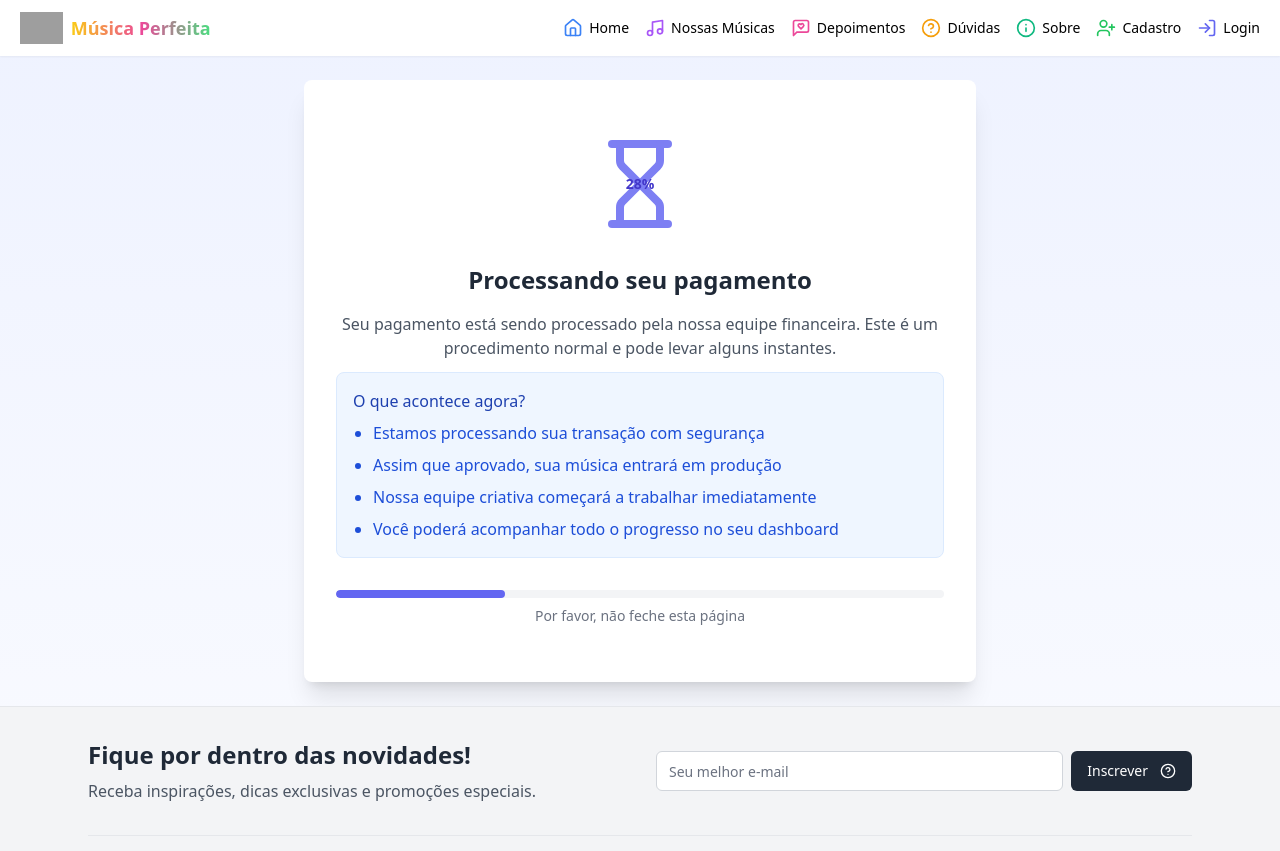
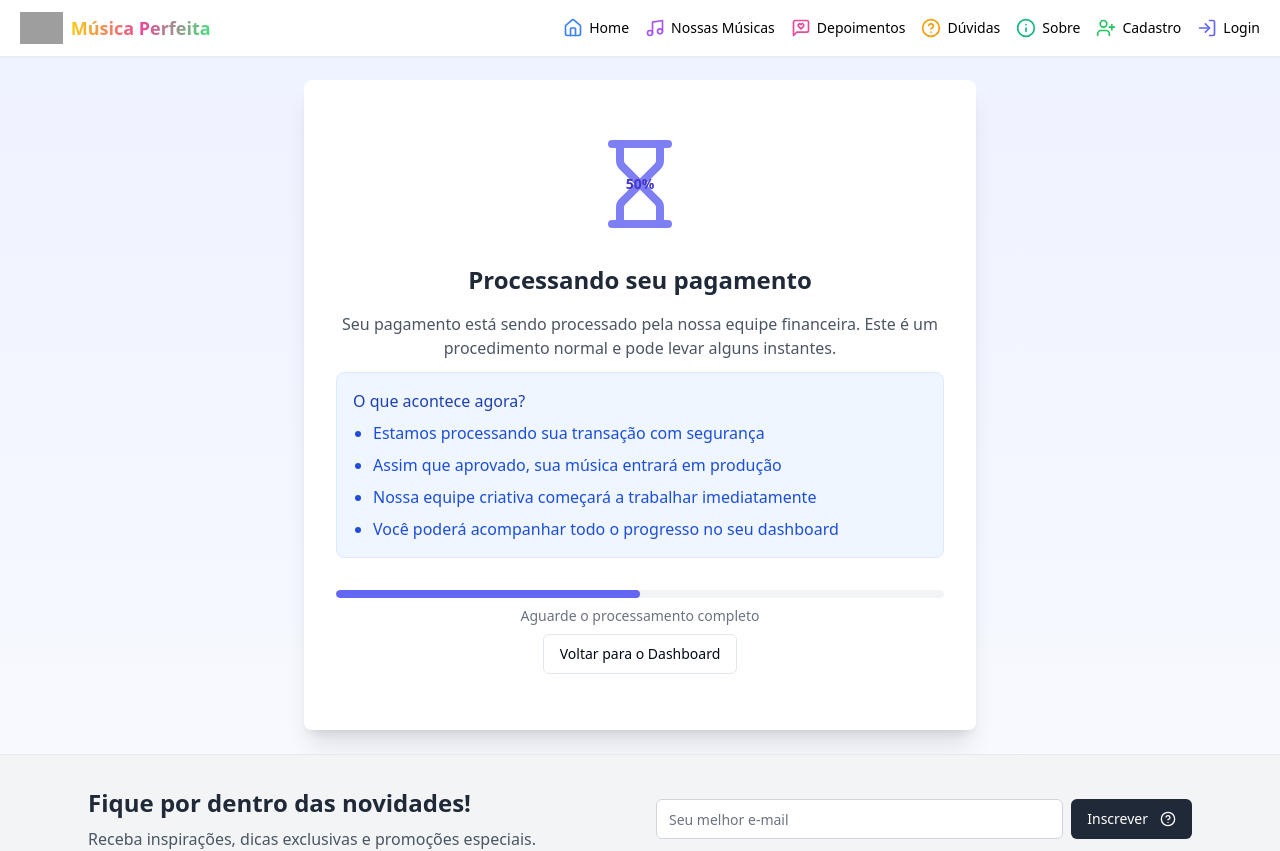
Before and after one commit to investdfs/musica-perfeita, a React (Vite) app: page /processando-pagamento in a window 1280 px wide. Shown: the top 851 px of the page. Built offline with nearby package versions, Linux system fonts and the light colour scheme; grey boxes are pictures that could not be loaded.

Commit message:
Fix critical payment processing error
- Corrected the processing-payment page to remove the timer and automatic redirection.
- Fixed a bug where a specific div was incorrectly displayed across all user accounts.

```diff
--- a/src/components/dashboard/MusicPreviewPlayer.tsx
+++ b/src/components/dashboard/MusicPreviewPlayer.tsx
@@ -1,5 +1,5 @@
 
-import { useState, useEffect } from "react";
+import { useState, useEffect, useRef } from "react";
 import { Button } from "@/components/ui/button";
 import { Download, Music, PlayCircle, PauseCircle, ExternalLink, Lock } from "lucide-react";
 import { toast } from "@/hooks/use-toast";
@@ -23,6 +23,7 @@ const MusicPreviewPlayer = ({
   const [isPlaying, setIsPlaying] = useState(false);
   const [audioElement, setAudioElement] = useState<HTMLAudioElement | null>(null);
   const [isSoundCloud, setIsSoundCloud] = useState(false);
+  const audioRef = useRef<HTMLAudioElement | null>(null);
   const navigate = useNavigate();
 
   const isPaid = paymentStatus === 'completed';
@@ -34,7 +35,16 @@ const MusicPreviewPlayer = ({
   );
 
   useEffect(() => {
-    if (previewUrl && (previewUrl.includes('soundcloud.com') || previewUrl.includes('api.soundcloud.com'))) {
+    if (!previewUrl) return;
+
+    // Limpar o efeito anterior
+    if (audioRef.current) {
+      audioRef.current.pause();
+      audioRef.current.src = '';
+      audioRef.current.removeEventListener('ended', () => setIsPlaying(false));
+    }
+
+    if (previewUrl.includes('soundcloud.com') || previewUrl.includes('api.soundcloud.com')) {
       setIsSoundCloud(true);
     } else {
       setIsSoundCloud(false);
@@ -42,6 +52,7 @@ const MusicPreviewPlayer = ({
         const audio = new Audio(previewUrl);
         audio.addEventListener('ended', () => setIsPlaying(false));
         setAudioElement(audio);
+        audioRef.current = audio;
 
         return () => {
           audio.pause();
--- a/src/pages/Dashboard.tsx
+++ b/src/pages/Dashboard.tsx
@@ -30,7 +30,12 @@ const Dashboard = ({ userProfile, onLogout }: DashboardProps) => {
     handleCancelRequestForm
   } = useDashboard();
 
-  // Renderizar o painel de controle de pedidos sempre, conforme solicitado
+  // Verificar que o pedido tem previewUrl e que tem uma string válida
+  const shouldShowPreview = hasPreviewUrl &&
+                           userRequests[0]?.preview_url &&
+                           typeof userRequests[0]?.preview_url === 'string' &&
+                           userRequests[0]?.preview_url.trim() !== '';
+
   return (
     <div className="min-h-screen bg-gradient-to-tr from-blue-50 via-indigo-50 to-white animate-gradient-background">
       <div className="animated-shapes">
@@ -55,13 +60,14 @@ const Dashboard = ({ userProfile, onLogout }: DashboardProps) => {
             isLoading={isLoading}
           />
 
-          {/* Player de prévia de música, mostrado apenas se há uma prévia */}
-          {hasPreviewUrl && !showNewRequestForm && (
+          {/* Player de prévia de música, mostrado apenas se há uma prévia válida */}
+          {shouldShowPreview && !showNewRequestForm && (
             <MusicPreviewPlayer
               previewUrl={userRequests[0]?.preview_url || ''}
               fullSongUrl={userRequests[0]?.full_song_url}
               isCompleted={hasCompletedRequest}
               paymentStatus={userRequests[0]?.payment_status || 'pending'}
+              requestId={userRequests[0]?.id}
             />
           )}
 
--- a/src/pages/ProcessandoPagamento.tsx
+++ b/src/pages/ProcessandoPagamento.tsx
@@ -1,31 +1,18 @@
 
-import { useEffect, useState } from "react";
+import { useState } from "react";
 import { useNavigate } from "react-router-dom";
 import { Hourglass } from "lucide-react";
 import Header from "@/components/Header";
 import Footer from "@/components/Footer";
-import { Skeleton } from "@/components/ui/skeleton";
+import { Button } from "@/components/ui/button";
 
 const ProcessandoPagamento = () => {
-  const [elapsedTime, setElapsedTime] = useState(0);
+  const [elapsedTime, setElapsedTime] = useState(50); // Fixar em 50% para mostrar que está em processamento
   const navigate = useNavigate();
 
-  // Simulando tempo de processamento para demonstração
-  useEffect(() => {
-    const timer = setInterval(() => {
-      setElapsedTime((prev) => {
-        if (prev >= 100) {
-          clearInterval(timer);
-          // Após atingir 100%, redirecionamos para a página de confirmação
-          navigate("/confirmacao-g4bytw2tub6cfk76iigyja4q35w9d8sseqbi5hnxsh8r6ikzx8cd6kc8ijxbx2726wwt777t4vfm64zhn");
-          return 100;
-        }
-        return prev + 1;
-      });
-    }, 200); // Incrementa a cada 200ms para demonstração
-
-    return () => clearInterval(timer);
-  }, [navigate]);
+  const handleBackToDashboard = () => {
+    navigate("/dashboard");
+  };
 
   return (
     <div className="min-h-screen flex flex-col bg-gradient-to-b from-indigo-50 to-white">
@@ -66,7 +53,15 @@ const ProcessandoPagamento = () => {
                   style={{ width: `${elapsedTime}%` }}
                 ></div>
               </div>
-              <p className="text-gray-500 text-sm">Por favor, não feche esta página</p>
+              <p className="text-gray-500 text-sm mb-6">Aguarde o processamento completo</p>
+
+              <Button
+                variant="outline"
+                onClick={handleBackToDashboard}
+                className="mx-auto mt-6"
+              >
+                Voltar para o Dashboard
+              </Button>
             </div>
           </div>
         </div>
```
